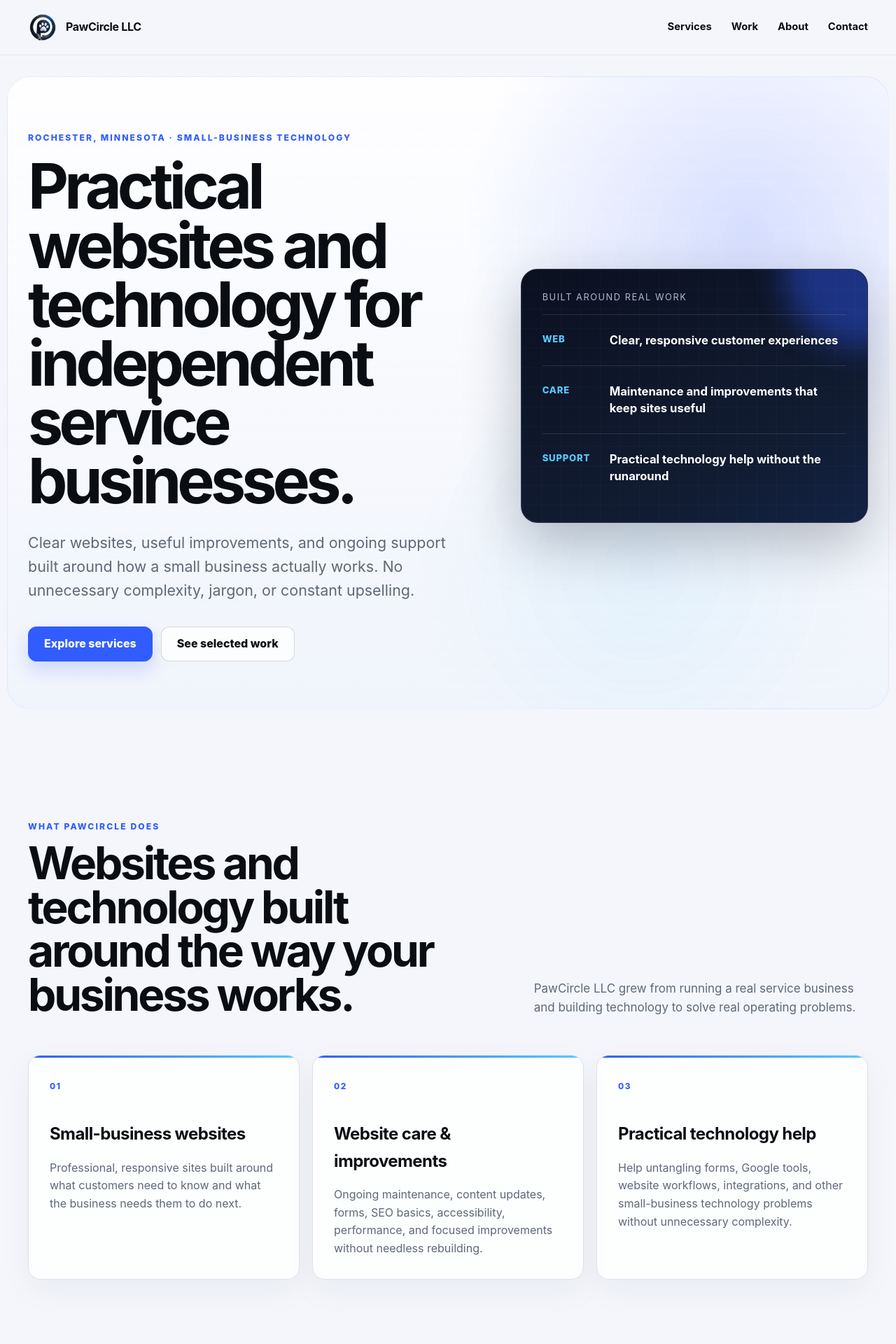
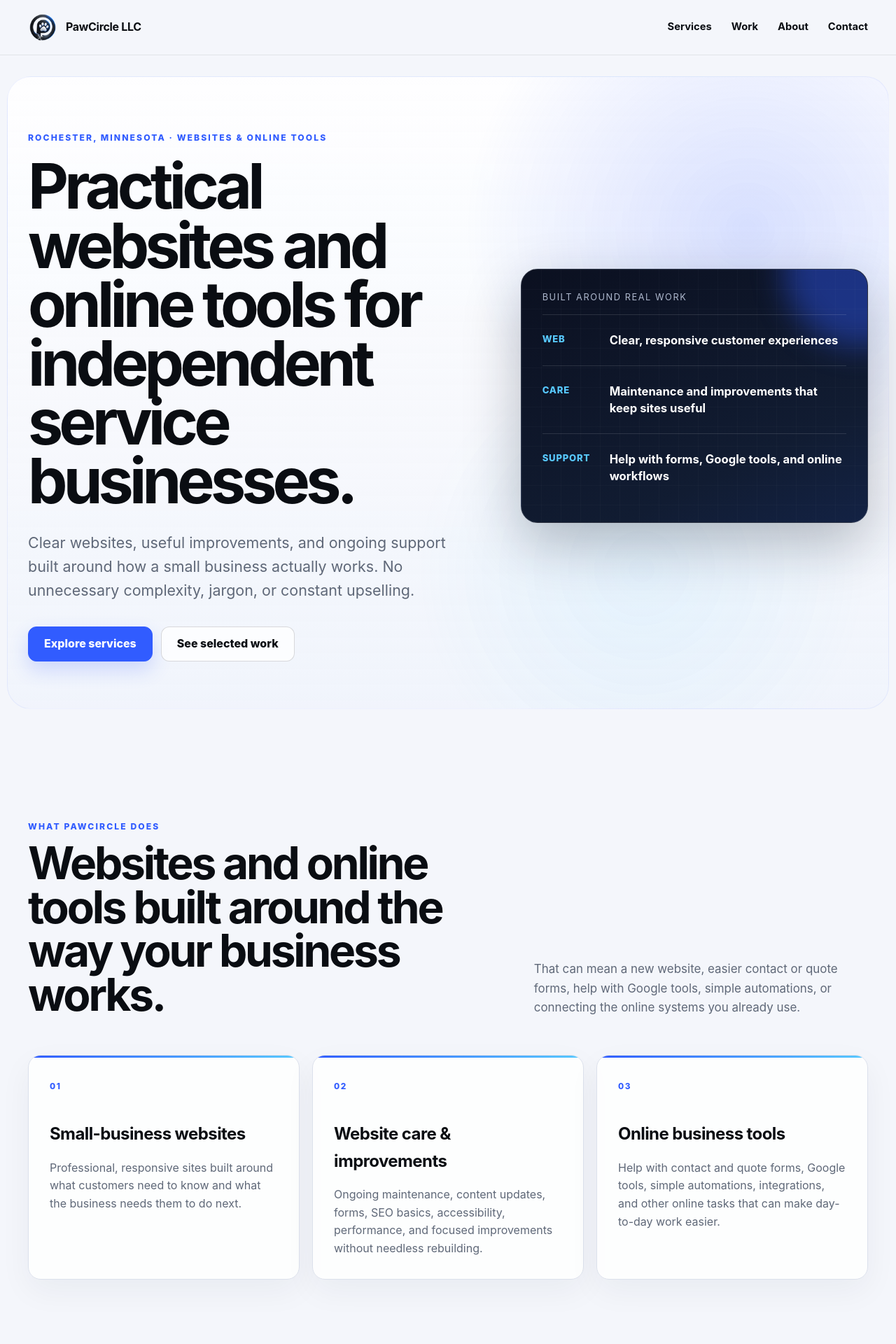
Before and after one commit to reaaland/pawcircle-llc-site, a Next.js app: page / in a window 1280 px wide. Shown: the top 1920 px of the page at 70% size. Built offline with nearby package versions, Linux system fonts and the light colour scheme.

Commit message:
Make homepage technology language more user friendly

```diff
--- a/app/page.tsx
+++ b/app/page.tsx
@@ -13,8 +13,8 @@ const services = [
   },
   {
     number: "03",
-    title: "Practical technology help",
-    body: "Help untangling forms, Google tools, website workflows, integrations, and other small-business technology problems without unnecessary complexity.",
+    title: "Online business tools",
+    body: "Help with contact and quote forms, Google tools, simple automations, integrations, and other online tasks that can make day-to-day work easier.",
   },
 ];
 
@@ -23,8 +23,8 @@ export default function HomePage() {
     <main>
       <section className="hero shell">
         <div className="hero-copy">
-          <p className="eyebrow">ROCHESTER, MINNESOTA · SMALL-BUSINESS TECHNOLOGY</p>
-          <h1>Practical websites and technology for independent service businesses.</h1>
+          <p className="eyebrow">ROCHESTER, MINNESOTA · WEBSITES & ONLINE TOOLS</p>
+          <h1>Practical websites and online tools for independent service businesses.</h1>
           <p className="lede">
             Clear websites, useful improvements, and ongoing support built around how a small business actually works.
             No unnecessary complexity, jargon, or constant upselling.
@@ -38,7 +38,7 @@ export default function HomePage() {
           <p className="panel-label">Built around real work</p>
           <div className="panel-row"><span>Web</span><strong>Clear, responsive customer experiences</strong></div>
           <div className="panel-row"><span>Care</span><strong>Maintenance and improvements that keep sites useful</strong></div>
-          <div className="panel-row"><span>Support</span><strong>Practical technology help without the runaround</strong></div>
+          <div className="panel-row"><span>Support</span><strong>Help with forms, Google tools, and online workflows</strong></div>
         </div>
       </section>
 
@@ -46,10 +46,10 @@ export default function HomePage() {
         <div className="section-heading">
           <div>
             <p className="eyebrow">WHAT PAWCIRCLE DOES</p>
-            <h2>Websites and technology built around the way your business works.</h2>
+            <h2>Websites and online tools built around the way your business works.</h2>
           </div>
           <p>
-            PawCircle LLC grew from running a real service business and building technology to solve real operating problems.
+            That can mean a new website, easier contact or quote forms, help with Google tools, simple automations, or connecting the online systems you already use.
           </p>
         </div>
         <div className="card-grid">
@@ -89,7 +89,7 @@ export default function HomePage() {
 
       <section className="cta shell">
         <p className="eyebrow">START SIMPLE</p>
-        <h2>Need a website, updates to an existing site, or help untangling a technology problem?</h2>
+        <h2>Need a website, updates to an existing site, or help with an online business task?</h2>
         <p>Tell me what you&apos;d like to build, update, or improve.</p>
         <Link className="button button-dark" href="/contact">Start a conversation</Link>
       </section>
```
